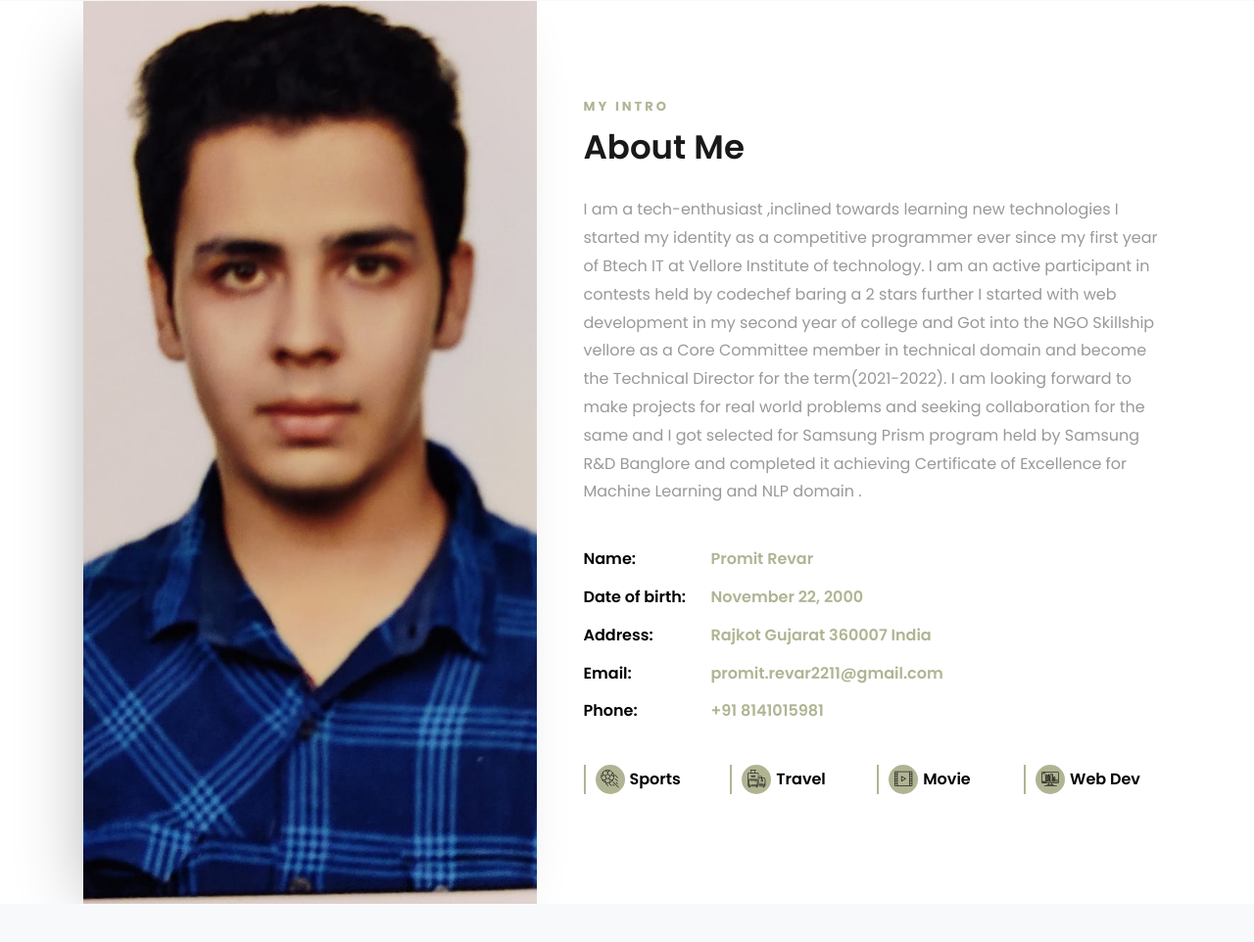
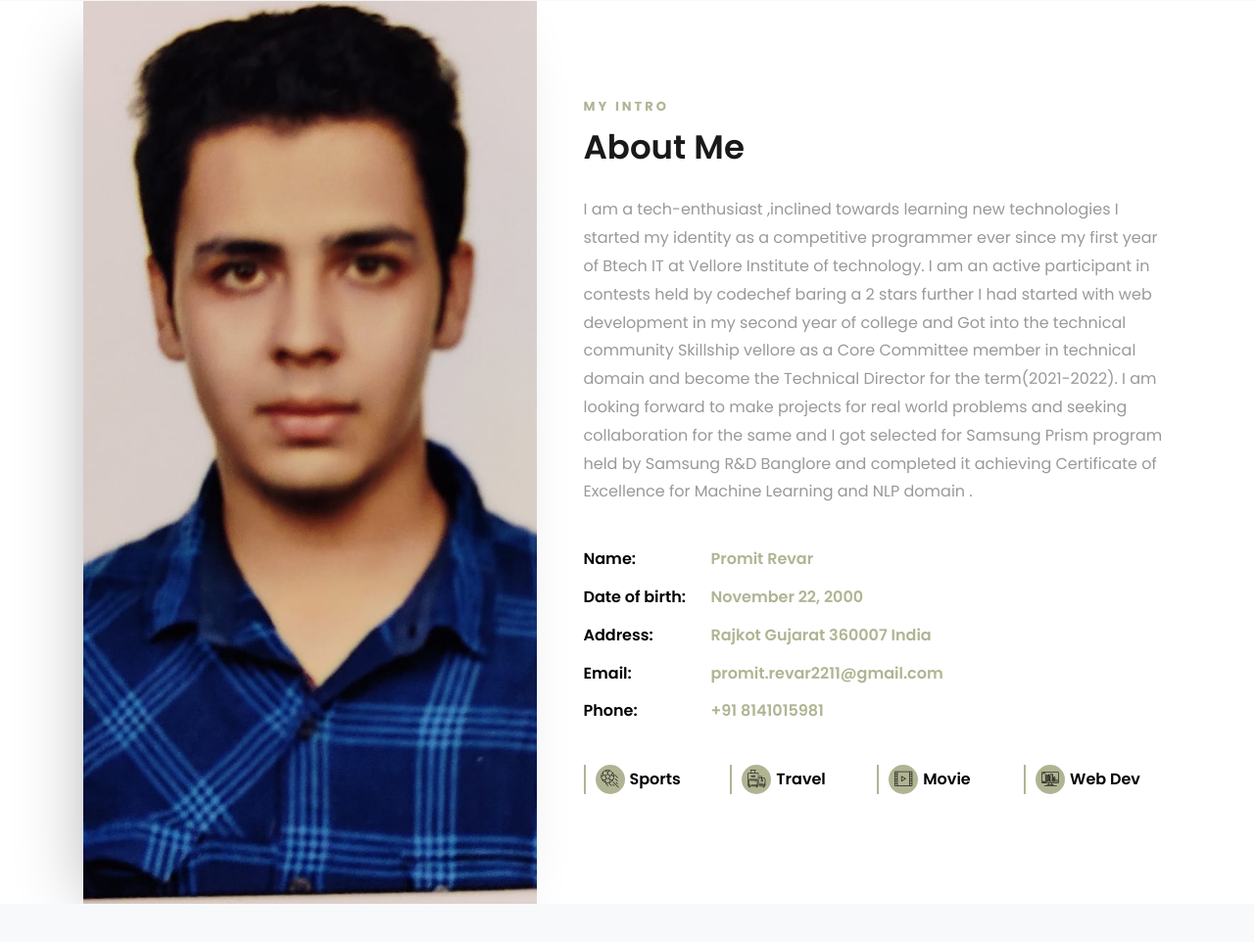
Before and after one commit to Promit-revar/artbeat-frontend, a plain HTML site: page Portfolio/index.html in a window 1280 px wide. Shown: the part 909-1871 px from the top of the page at 98% size. Drawn offline with Linux system fonts and the light colour scheme; some packages are replaced by stand-ins of ours; no server answers; files whose address does not match are found by name.

Commit message:
Update index.html

```diff
--- a/Portfolio/index.html
+++ b/Portfolio/index.html
@@ -86,8 +86,8 @@
 								<span class="subheading">My Intro</span>
 								<h2 class="mb-4" style="font-size: 34px; text-transform: capitalize;">About Me</h2>
 								<p>I am a tech-enthusiast ,inclined towards learning new technologies I started my identity as a competitive programmer ever since my first year of Btech IT at Vellore Institute
-								of technology. I am an active participant in contests held by codechef baring a 2 stars further I started with web development in my second year of college and Got into
-								the NGO Skillship vellore as a Core Committee member in technical domain and become the Technical Director for the term(2021-2022). I am looking forward to make projects for real world problems and seeking collaboration for the same and
+								of technology. I am an active participant in contests held by codechef baring a 2 stars further I had started with web development in my second year of college and Got into
+								the technical community Skillship vellore as a Core Committee member in technical domain and become the Technical Director for the term(2021-2022). I am looking forward to make projects for real world problems and seeking collaboration for the same and
 								I got selected for Samsung Prism program held by Samsung R&D Banglore and completed it achieving Certificate of Excellence for Machine Learning and NLP domain .
 								</p>
 
```
